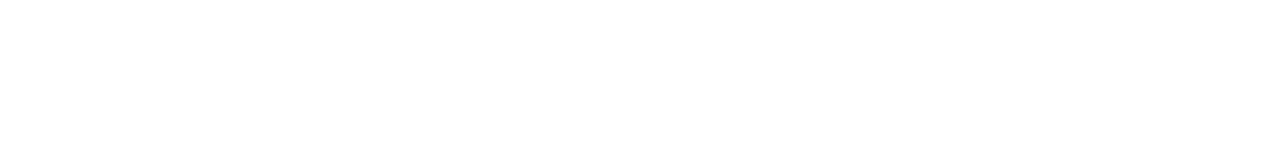
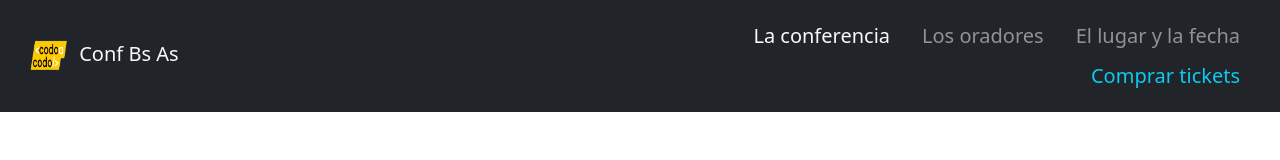
Before and after one commit to eli-ana-rjs/tpIntegrador, a plain HTML site: page index.html in a window 1280 px wide. Drawn offline with nearby package versions, Linux system fonts and the light colour scheme.

Commit message:
Agregar nav

```diff
--- a/index.html
+++ b/index.html
@@ -1,12 +1,50 @@
 <!DOCTYPE html>
-<html lang="en">
+<html lang="es">
+
 <head>
     <meta charset="UTF-8">
     <meta http-equiv="X-UA-Compatible" content="IE=edge">
     <meta name="viewport" content="width=device-width, initial-scale=1.0">
     <title>Codo a Codo</title>
 </head>
+
 <body>
 
+    <nav class="navbar navbar-expand-lg navbar-light bg-dark d-flex h5 pt-3 pb-3" >
+        <div class="container-fluid d-flex justify-content-evenly">
+            <div class="container-fluid">
+                <a class="navbar-brand text-light pl-5 ml-5" href="#">
+                    <img src="./assets/codoacodo.png" alt="" width="50" height="50" class="d-inline-block align-text-center">
+                    Conf Bs As
+                </a>
+            </div>
+            <div class="container-fluid">
+                <ul class="nav justify-content-end ">
+                    <li class="nav-item">
+                        <a class="nav-link active text-light" aria-current="page" href="#">La conferencia</a>
+                    </li>
+                    <li class="nav-item">
+                        <a class="nav-link text-white-50" href="#">Los oradores</a>
+                    </li>
+                    <li class="nav-item">
+                        <a class="nav-link text-white-50" href="#">El lugar y la fecha</a>
+                    </li>
+                    <li class="nav-item">
+                        <a class="nav-link  text-info" href="#" tabindex="-1" aria-disabled="true">Comprar tickets</a>
+                    </li>
+                </ul>
+            </div>
+        </div>
+    </nav>
+
+    <link href="https://cdn.jsdelivr.net/npm/bootstrap@5.0.2/dist/css/bootstrap.min.css" rel="stylesheet"
+        integrity="sha384-EVSTQN3/azprG1Anm3QDgpJLIm9Nao0Yz1ztcQTwFspd3yD65VohhpuuCOmLASjC" crossorigin="anonymous">
+    <script src="https://cdn.jsdelivr.net/npm/@popperjs/core@2.9.2/dist/umd/popper.min.js"
+        integrity="sha384-IQsoLXl5PILFhosVNubq5LC7Qb9DXgDA9i+tQ8Zj3iwWAwPtgFTxbJ8NT4GN1R8p"
+        crossorigin="anonymous"></script>
+    <script src="https://cdn.jsdelivr.net/npm/bootstrap@5.0.2/dist/js/bootstrap.min.js"
+        integrity="sha384-cVKIPhGWiC2Al4u+LWgxfKTRIcfu0JTxR+EQDz/bgldoEyl4H0zUF0QKbrJ0EcQF"
+        crossorigin="anonymous"></script>
 </body>
+
 </html>
```
